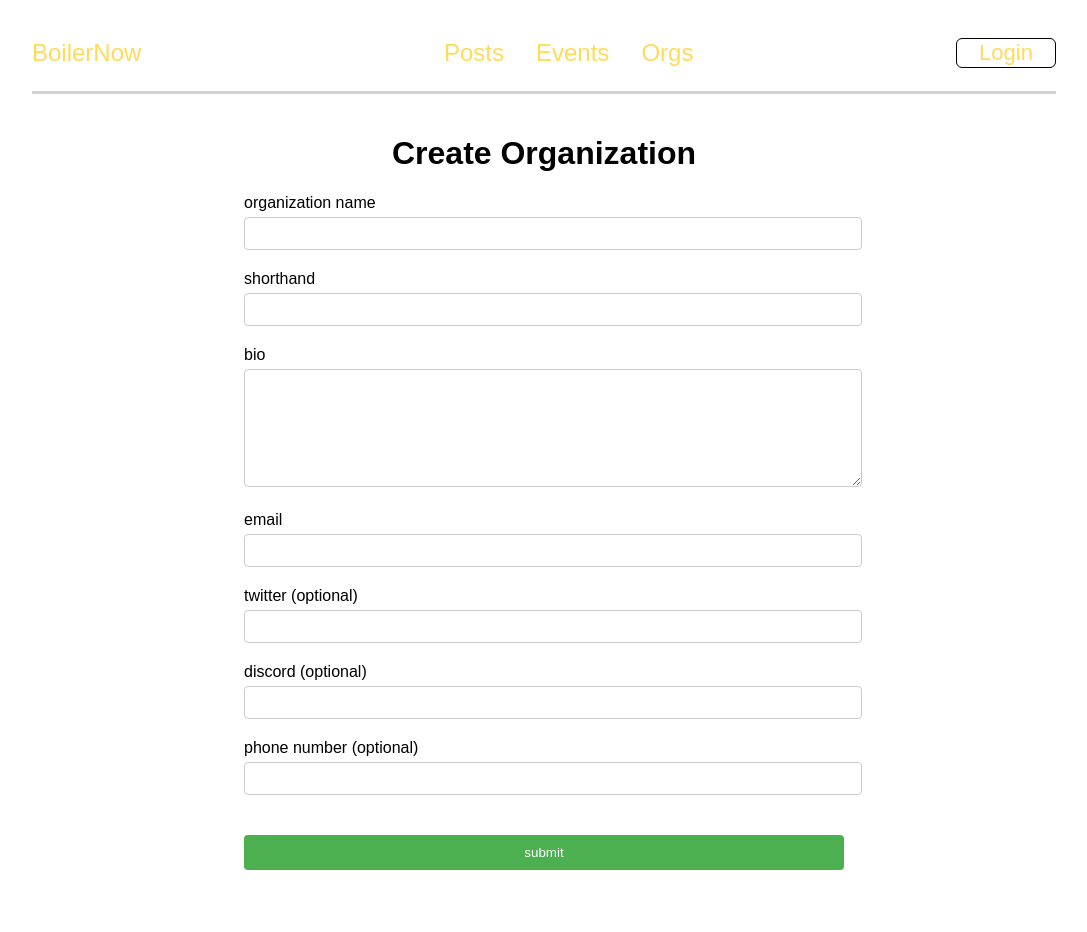
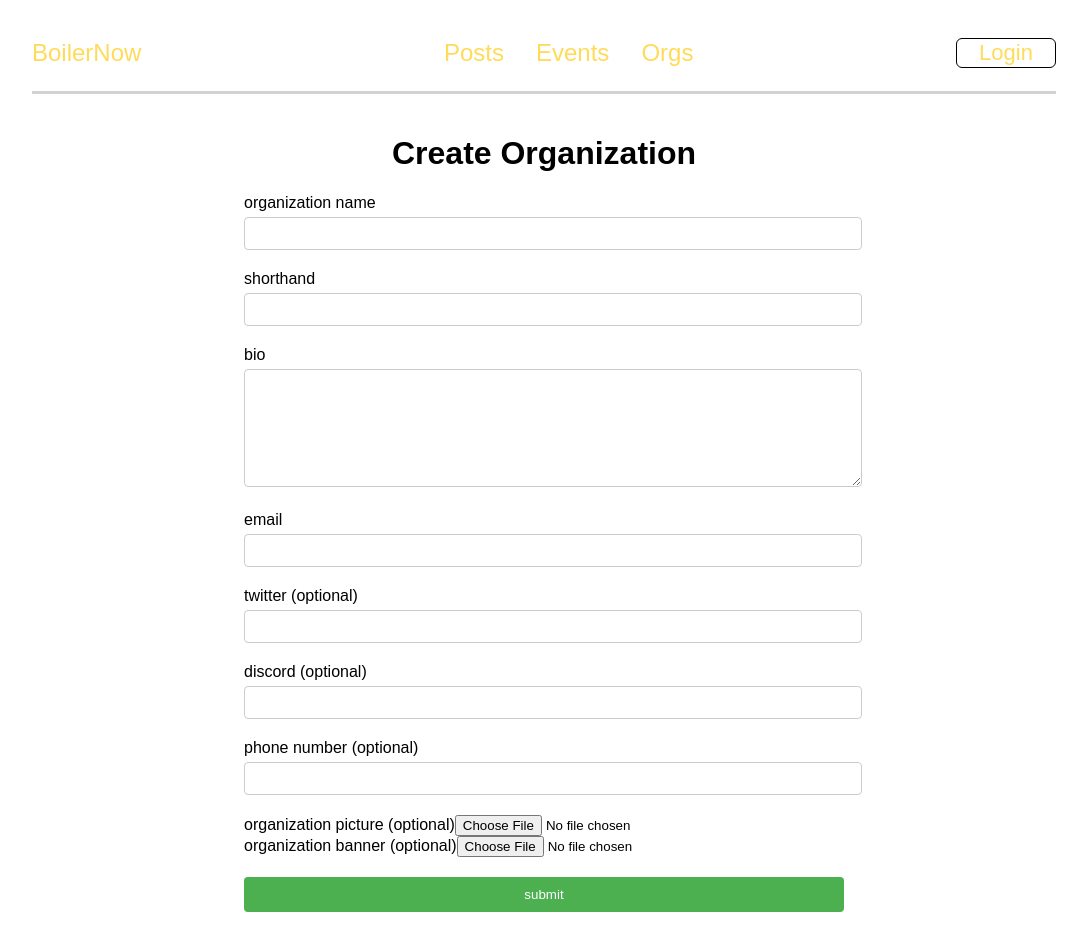
Before and after one commit to peterzong0731/BoilerNow, a React (Create React App) app in the folder client/: page /create-org in a window 1280 px wide. Shown: the whole page, without its empty margins (96-1183 px from the left). Before the commit the page ends 890 px from the top, so only its background shows below. Built offline with nearby package versions, Linux system fonts and the light colour scheme; a web font is replaced by a local one.

Commit message:
Add image on org creation

```diff
--- a/client/src/components/CreateOrgForm.js
+++ b/client/src/components/CreateOrgForm.js
@@ -5,7 +5,6 @@ import { Toaster, toast } from 'sonner'
 
 function CreateOrgForm() {
   const userId = localStorage.getItem('user');
-  const userName = localStorage.getItem('name');
 
   const [orgData, setOrgData] = useState({
     createdBy: userId,
@@ -15,29 +14,42 @@ function CreateOrgForm() {
     email: '',
     twitter: '',
     discord: '',
-    phoneNumber: ''
+    phoneNumber: '',
+    orgImg: '',
+    bannerImg: ''
   });
 
   const handleInputChange = (e) => {
     const { name, value, files } = e.target;
-    if (files) {
-        setOrgData({ ...orgData, images: [...files] });
+    if (files && name === 'orgImg') {
+      setOrgData(prevOrgData => ({ ...prevOrgData, orgImg: files[0] }));
+    } else if (files && name === 'bannerImg') {
+      setOrgData(prevOrgData => ({ ...prevOrgData, bannerImg: files[0] }));
     } else {
-        setOrgData({ ...orgData, [name]: value });
+      setOrgData(prevOrgData => ({ ...prevOrgData, [name]: value }));
     }
   };
 
   const handleSubmit = async(e) => {
     e.preventDefault();
+    const formData = new FormData();
+    Object.keys(orgData).forEach(key => {
+      formData.append(key, orgData[key]);
+    });
 
     try {
-      const response = await axios.post('http://localhost:8000/orgs/create', orgData);
+      const response = await axios.post('http://localhost:8000/orgs/create', formData, {
+        headers: {
+          'Content-Type': 'multipart/form-data',
+        },
+      });
+
       toast.success('Org created successfully!', {
         action: {
           label: 'Undo',
           onClick: () => window.location.href = '/events'
         }
-      })
+      });
       console.log('Successfully created the org!', response.data);
     } catch (error) {
       console.error('Error during org creation', error);
@@ -115,6 +127,24 @@ function CreateOrgForm() {
             onChange={handleInputChange}
           />
         </label>
+        <label>
+          organization picture (optional)
+          <input
+            type="file"
+            name="orgImg"
+            onChange={handleInputChange}
+            accept="image/*"
+          />
+        </label>
+        <label>
+          organization banner (optional)
+          <input
+            type="file"
+            name="bannerImg"
+            onChange={handleInputChange}
+            accept="image/*"
+          />
+        </label>
         <button type="submit" className="submit-button">submit</button>
       </form>
     </div>
```
